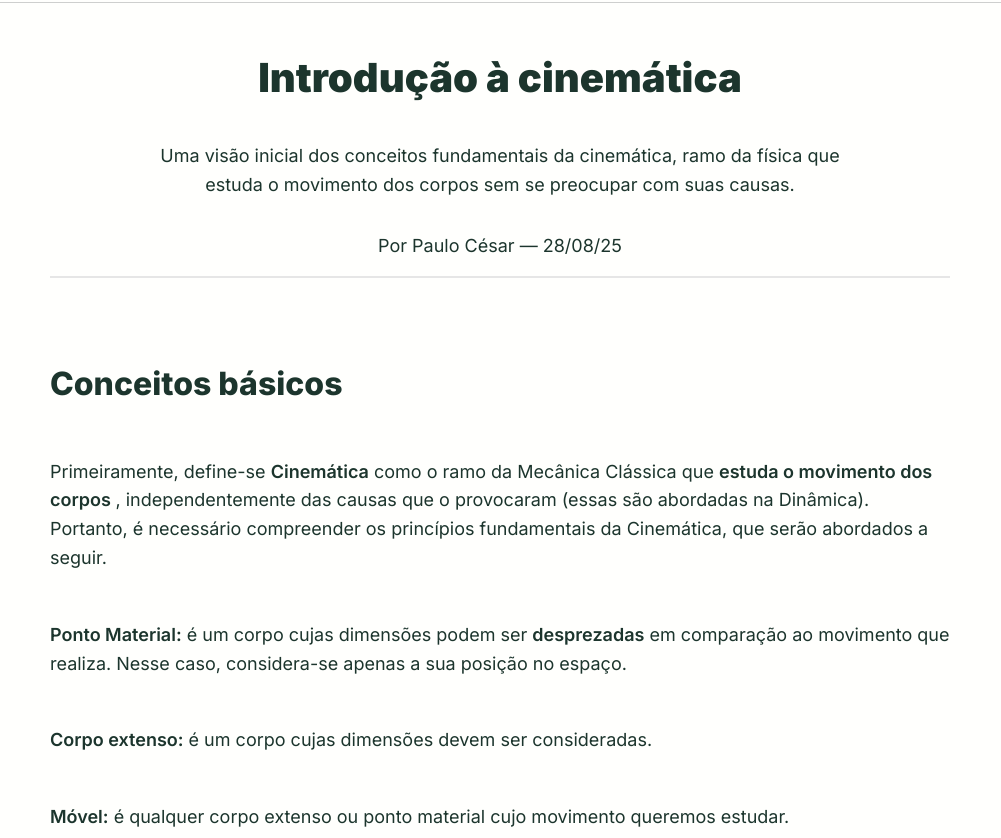
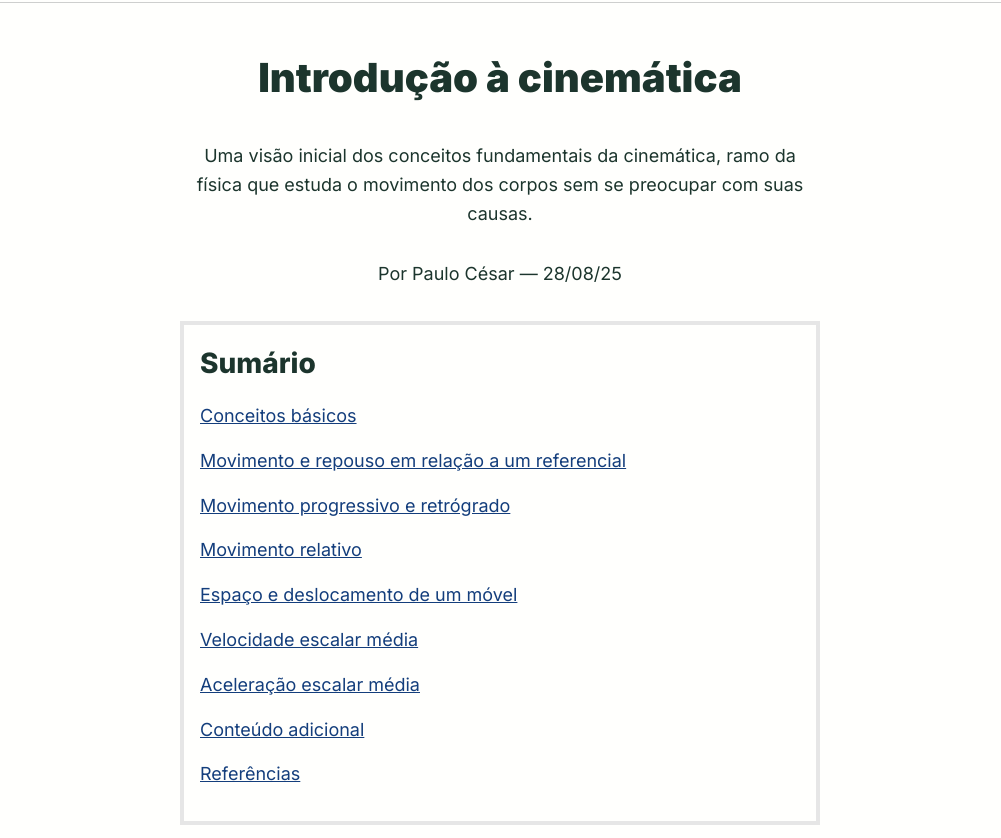
Before and after one commit to paulo-c-f-g/FocoNoEnem-CEPMGPFS, a plain HTML site: page pages/articles/fisica/cinematica/introducao-a-cinematica.html in a window 1280 px wide. Shown: the part 114-952 px from the top of the page, without its empty margins (140-1141 px from the left). Drawn offline with nearby package versions, Linux system fonts and the light colour scheme.

Commit message:
add: dynamic summary system

```diff
--- a/css/pages/article.css
+++ b/css/pages/article.css
@@ -4,7 +4,7 @@
 
 .article {
     padding: 1rem;
-    max-width: 900px;
+    max-width: 800px;
     font-size: 1.125rem;
     line-height: 1.2;
     margin: 0 auto;
@@ -46,6 +46,7 @@
     display: flex;
     flex-direction: column;
     row-gap: 3rem;
+    scroll-margin-top: 12rem;
 }
 
 .article__subtitle {
@@ -106,3 +107,18 @@
     min-height: 2em;
     overflow-x: scroll;
 }
+
+.article__summary {
+    display: flex;
+    flex-direction: column;
+    row-gap: 1rem;
+    padding: 1rem 1rem 2rem;
+    border: 4px solid var(--color-lighter-gray);
+    max-width: 600px;
+    margin:  2rem auto;
+}
+
+.article__summary h3 {
+    font-size: 1.75rem;
+    font-weight: 800;
+}
--- a/js/app.js
+++ b/js/app.js
@@ -124,15 +124,6 @@ document.addEventListener("click", (e) => {
     }
 })
 
-// search.addEventListener('focusout', (e) => {
-//     if(!search.contains(e.relatedTarget)) {
-//         search.classList.remove("search--active");
-//         searchResults.classList.remove("search__results--active");
-//         searchInput.value = "";
-//     }
-// })
-
-
 loadArticles().then(data => {
     const articles = data.articles;
     if( archivesContainer) {
@@ -145,3 +136,23 @@ loadArticles().then(data => {
 
 
 });
+
+//summary
+const summaryContainer = document.querySelector(".article__summary");
+const articleTopics = document.querySelectorAll(".article__topic");
+
+if(summaryContainer) {
+    articleTopics.forEach( topic => {
+        const topicTitle = topic.querySelector(".article__subtitle").textContent;
+
+        let topicLink = document.createElement("a");
+        topicLink.textContent = topicTitle;
+
+        topicLink.addEventListener("click", (e) => {
+            e.preventDefault();
+            topic.scrollIntoView({behavior: "smooth"});
+        })
+
+        summaryContainer.appendChild(topicLink);
+    })
+}
--- a/pages/articles/fisica/cinematica/introducao-a-cinematica.html
+++ b/pages/articles/fisica/cinematica/introducao-a-cinematica.html
@@ -34,6 +34,7 @@
         </div>
     </header>
 
+
     <article class="search">
         <div class="search__container">
             <input type="text"  placeholder="O que você procura ?" class="search__input" id="search-input">
@@ -52,7 +53,13 @@
                 <h1 class="article__title">Introdução à cinemática</h1>
                 <p class="article__description">Uma visão inicial dos conceitos fundamentais da cinemática, ramo da física que estuda o movimento dos corpos sem se preocupar com suas causas.</p>
                 <p class="article__meta">Por Paulo César — 28/08/25</p>
+
+                  <article class="article__summary">
+                    <h3>Sumário</h3>
+                </article>
             </header>
+
+
 
 
             <section class="article__topic">
```
Also changed, not shown: pages/about-autor.html (+0 -1 lines).
